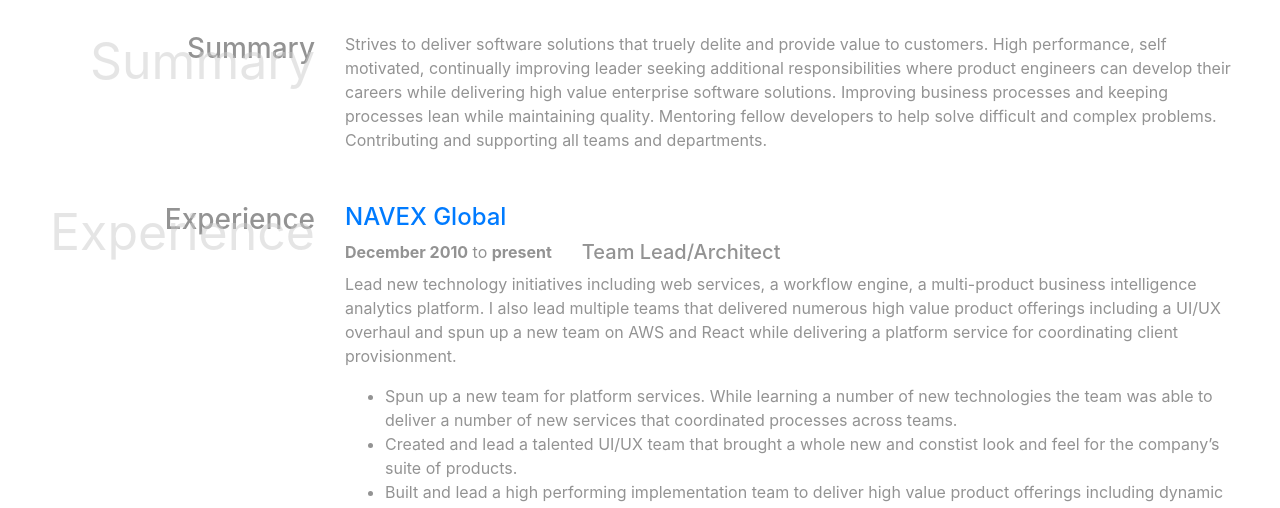
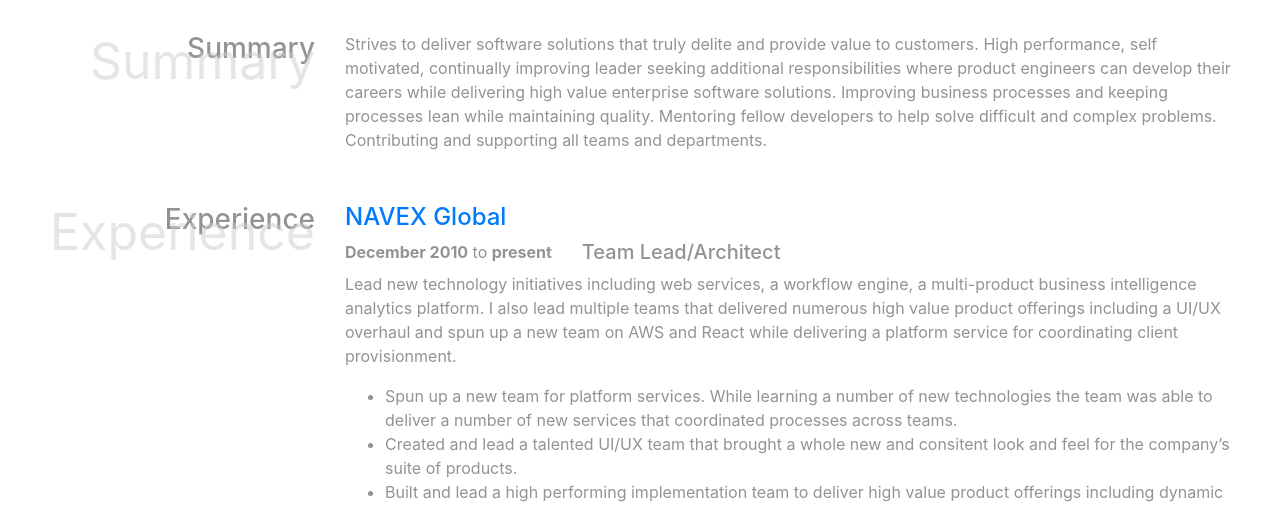
Before and after one commit to kodenine/kodenine.github.io, a website: page index.html in a window 1280 px wide. Shown: the part 328-836 px from the top of the page. Drawn offline with nearby package versions, Linux system fonts and the light colour scheme.

Commit message:
Update index.html
Fixed typos

```diff
--- a/index.html
+++ b/index.html
@@ -48,7 +48,7 @@
         </div>
         <div class="col content">
           <div class="summary">
-            <p>Strives to deliver software solutions that truely delite and provide value to customers. High performance, self motivated, continually improving leader seeking additional responsibilities where product engineers can develop their careers while delivering high value enterprise software solutions. Improving business processes and keeping processes lean while maintaining quality. Mentoring fellow developers to help solve difficult and complex problems.  Contributing and supporting all teams and departments.</p>
+            <p>Strives to deliver software solutions that truly delite and provide value to customers. High performance, self motivated, continually improving leader seeking additional responsibilities where product engineers can develop their careers while delivering high value enterprise software solutions. Improving business processes and keeping processes lean while maintaining quality. Mentoring fellow developers to help solve difficult and complex problems.  Contributing and supporting all teams and departments.</p>
           </div>
         </div>
       </div>
@@ -65,7 +65,7 @@
             <p>Lead new technology initiatives including web services, a workflow engine, a multi-product business intelligence analytics platform. I also lead multiple teams that delivered numerous high value product offerings including a UI/UX overhaul and spun up a new team on AWS and React while delivering a platform service for coordinating client provisionment.</p>
               <ul>
                 <li>Spun up a new team for platform services. While learning a number of new technologies the team was able to deliver a number of new services that coordinated processes across teams.</li>
-                <li>Created and lead a talented UI/UX team that brought a whole new and constist look and feel for the company’s suite of products.</li>
+                <li>Created and lead a talented UI/UX team that brought a whole new and consitent look and feel for the company’s suite of products.</li>
                 <li>Built and lead a high performing implementation team to deliver high value product offerings including dynamic analytics offerings that included flexible data visualizations with modern look and feel.</li>
                 <li>Designed and documented a full featured BI platform built on multiple data sources with tens of thousands of client feeds. It included robust security to ensure clients only saw their data with their configured security model.</li>
                 <li>Redesigned and enhanced the existing reporting platform to include complete customizable report builder that allowed the users to defined formulas, crosstabs and grouping among many other customizations.</li>
```
